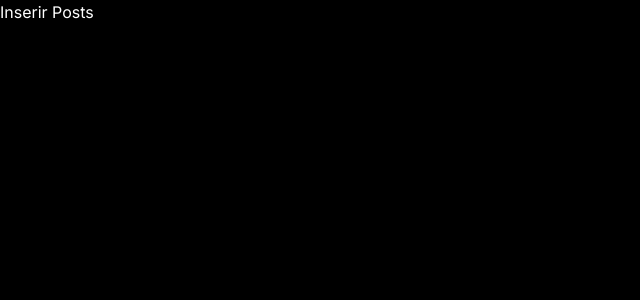
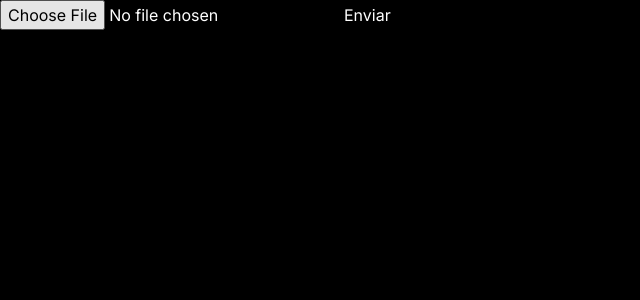
Before and after one commit to RaphaelSBarros/estudos-react, a Next.js app in the folder react-primeiro-projeto/: page / in a window 1280 px wide. Shown: the top 300 px of the page, without its empty margins (0-640 px from the left). Built offline with nearby package versions, Linux system fonts and the light colour scheme.

Commit message:
Fazendo o envio de arquivos com o Axios

```diff
--- a/react-primeiro-projeto/src/app/page.tsx
+++ b/react-primeiro-projeto/src/app/page.tsx
@@ -1,21 +1,30 @@
 "use client"
 
-import { api } from "@/utils/api";
+import axios from "axios";
+import { useRef } from "react";
 
 const Page = () => {
-  const handleAddPosts = async () => {
-    const response = await api.post('/posts',{
-      userId: 98,
-      title: 'Título do post',
-      body: 'Body do post'
-    });
+  const fileInput = useRef<HTMLInputElement>(null);
 
-    console.log(response)
+  const handleSendFile = async () => {
+    if (fileInput.current?.files && fileInput.current.files.length > 0){
+      const file = fileInput.current.files[0];
+      const data = new FormData();
+      data.append('name', 'Nome do Arquivo');
+      data.append('file', file)
+
+      const response = await axios.post('https://jsonplaceholder.typicode.com/posts', data)
+      console.log(response.data)
+    }
   }
 
   return (
       <div className="container mx-auto">
-        <button onClick={handleAddPosts}>Inserir Posts</button>
+        <input
+          ref={fileInput}
+          type="file"
+        />
+        <button onClick={handleSendFile}>Enviar</button>
       </div>
   );
 }
--- a/react-primeiro-projeto/src/utils/api.ts
+++ /dev/null
@@ -1,5 +0,0 @@
-import axios from "axios";
-
-export const api = axios.create({
-    baseURL: 'https://jsonplaceholder.typicode.com'
-})
```
